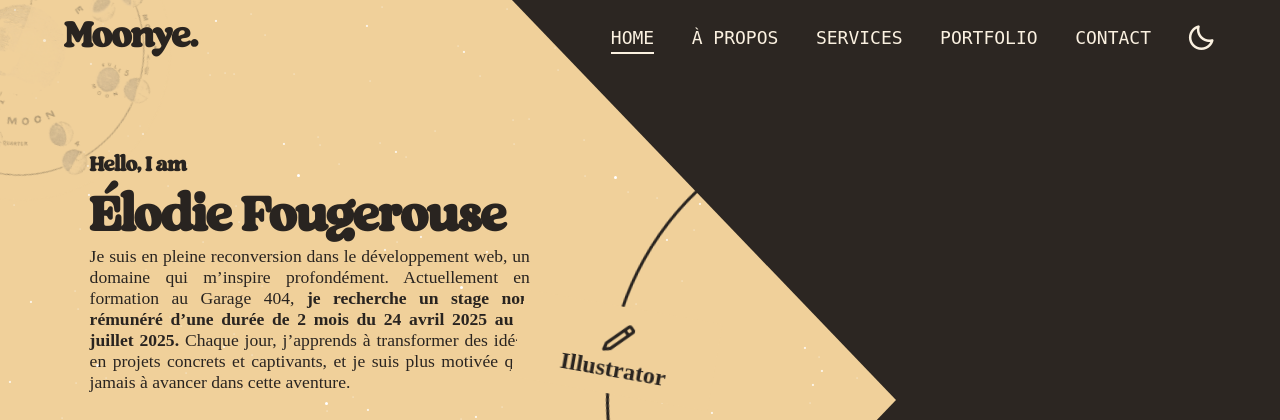
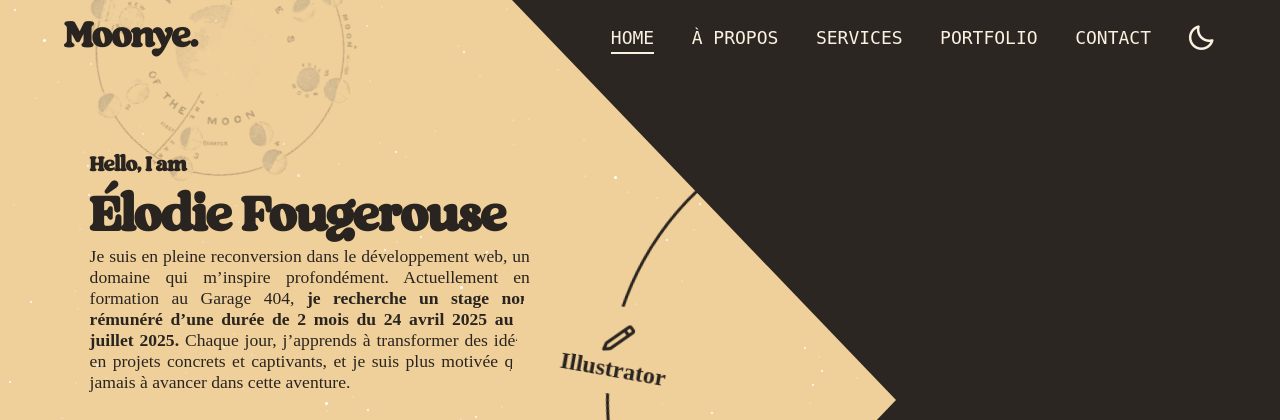
Before and after one commit to Moonyelit/moonye-dev, a plain HTML site: page index.html in a window 1280 px wide. Shown: the top 420 px of the page. Drawn offline with nearby package versions, Linux system fonts and the light colour scheme; files that its build step writes are made by us from their sources; a web font is replaced by a local one.

```diff
--- a/css/index.css
+++ b/css/index.css
@@ -88,7 +88,7 @@
   /* HOME Section */
   .orbit-1 {
     top: -10rem;
-    left: -30rem;
+    left: -10rem;
   }
 
   .orbit {
```
